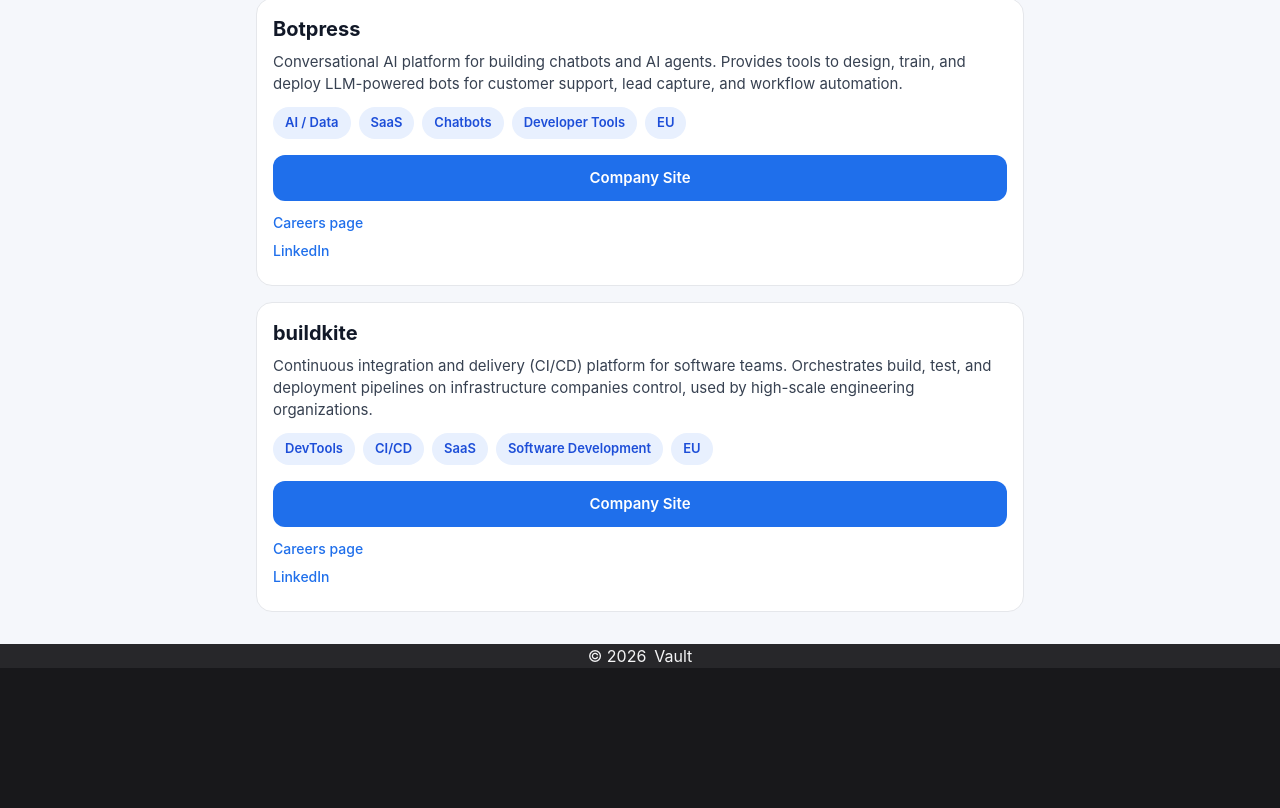
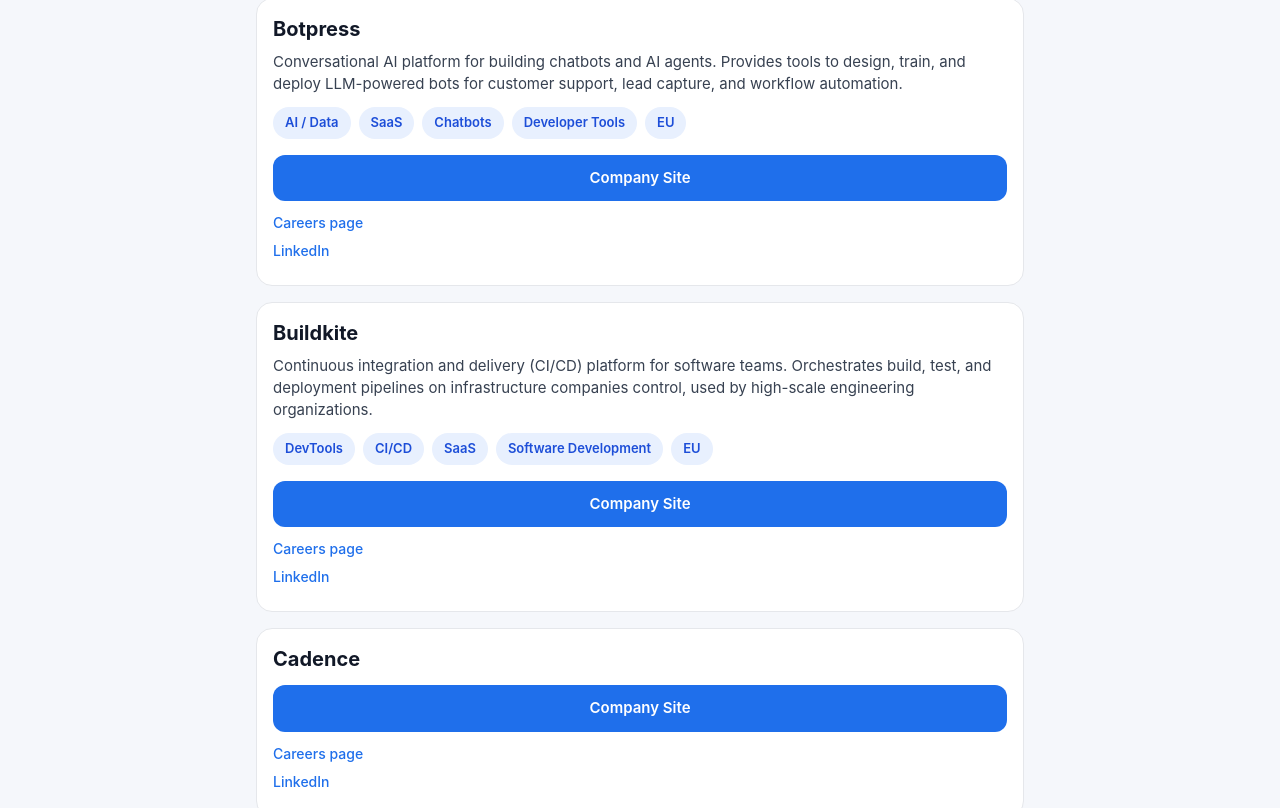
Before and after one commit to Dimterion/vault, a React (Vite) app: page /listings in a window 1280 px wide. Shown: the part 11192-12000 px from the top of the page. Before the commit the page ends 11860 px from the top, so only its background shows below. Built offline with nearby package versions, Linux system fonts and the light colour scheme.

Commit message:
adjust data file for listings

```diff
--- a/src/features/listings/data.ts
+++ b/src/features/listings/data.ts
@@ -761,7 +761,7 @@ export const listings: JobListing[] = [
   },
   {
     id: "buildkite",
-    title: "buildkite",
+    title: "Buildkite",
     websiteUrl: "https://buildkite.com",
     description:
       "Continuous integration and delivery (CI/CD) platform for software teams. Orchestrates build, test, and deployment pipelines on infrastructure companies control, used by high-scale engineering organizations.",
@@ -778,4 +778,94 @@ export const listings: JobListing[] = [
       },
     ],
   },
+  {
+    id: "cadence",
+    title: "Cadence",
+    websiteUrl: "https://www.cadence.com",
+    description: "",
+    // imageKey: "placeholder",
+    tags: [],
+    extraLinks: [
+      {
+        label: "Careers page",
+        url: "https://www.cadence.com/en_US/home/company/life-at-cadence/careers.html",
+      },
+      {
+        label: "LinkedIn",
+        url: "https://www.linkedin.com/company/cadence",
+      },
+    ],
+  },
+  {
+    id: "cainiao",
+    title: "Cainiao",
+    websiteUrl: "https://global.cainiao.com",
+    description: "",
+    // imageKey: "placeholder",
+    tags: [],
+    extraLinks: [
+      {
+        label: "Careers page (Teamtailor)",
+        url: "https://cainiao.teamtailor.com",
+      },
+      {
+        label: "LinkedIn",
+        url: "https://www.linkedin.com/company/cainiaogroup",
+      },
+    ],
+  },
+  {
+    id: "canal+",
+    title: "Canal+",
+    websiteUrl: "https://www.canalplusgroup.com",
+    description: "",
+    // imageKey: "placeholder",
+    tags: [],
+    extraLinks: [
+      {
+        label: "Careers page",
+        url: "https://joinus.canalplus.com",
+      },
+      {
+        label: "LinkedIn",
+        url: "https://www.linkedin.com/company/canal-",
+      },
+    ],
+  },
+  {
+    id: "canonical",
+    title: "Canonical",
+    websiteUrl: "https://canonical.com",
+    description: "",
+    // imageKey: "placeholder",
+    tags: [],
+    extraLinks: [
+      {
+        label: "Careers page",
+        url: "https://canonical.com/careers",
+      },
+      {
+        label: "LinkedIn",
+        url: "https://www.linkedin.com/company/canonical",
+      },
+    ],
+  },
+  {
+    id: "capi",
+    title: "Capi",
+    websiteUrl: "https://capi.com",
+    description: "",
+    // imageKey: "placeholder",
+    tags: [],
+    extraLinks: [
+      {
+        label: "Careers page",
+        url: "https://capi.com/careers",
+      },
+      {
+        label: "LinkedIn",
+        url: "https://www.linkedin.com/company/capilux",
+      },
+    ],
+  },
 ];
```
